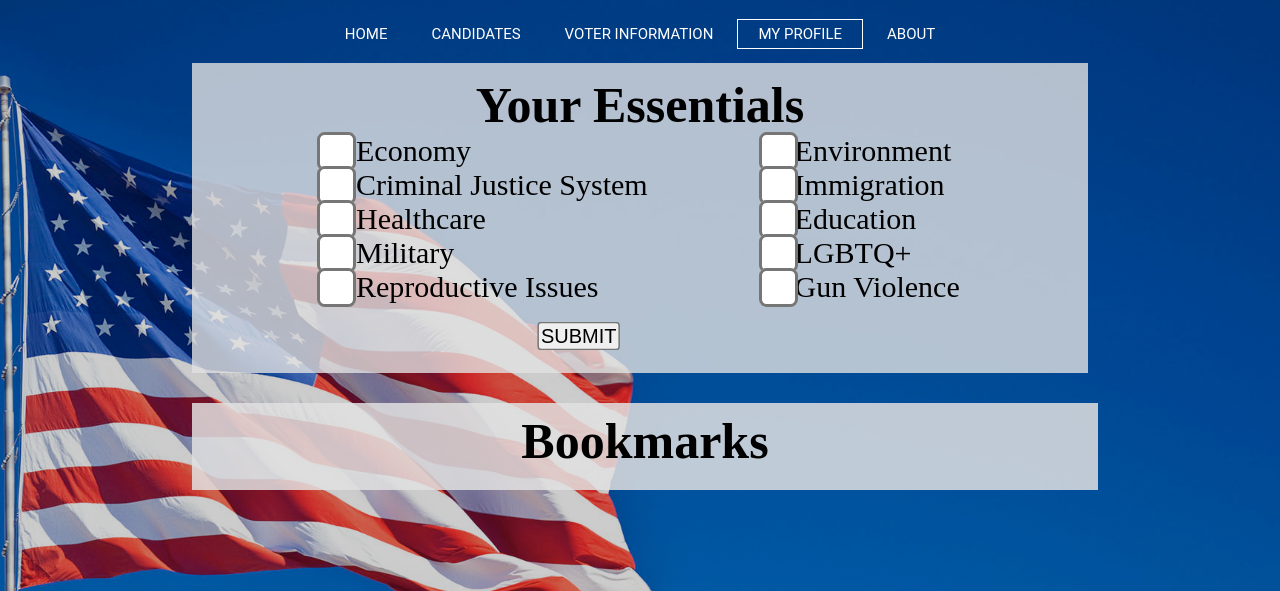
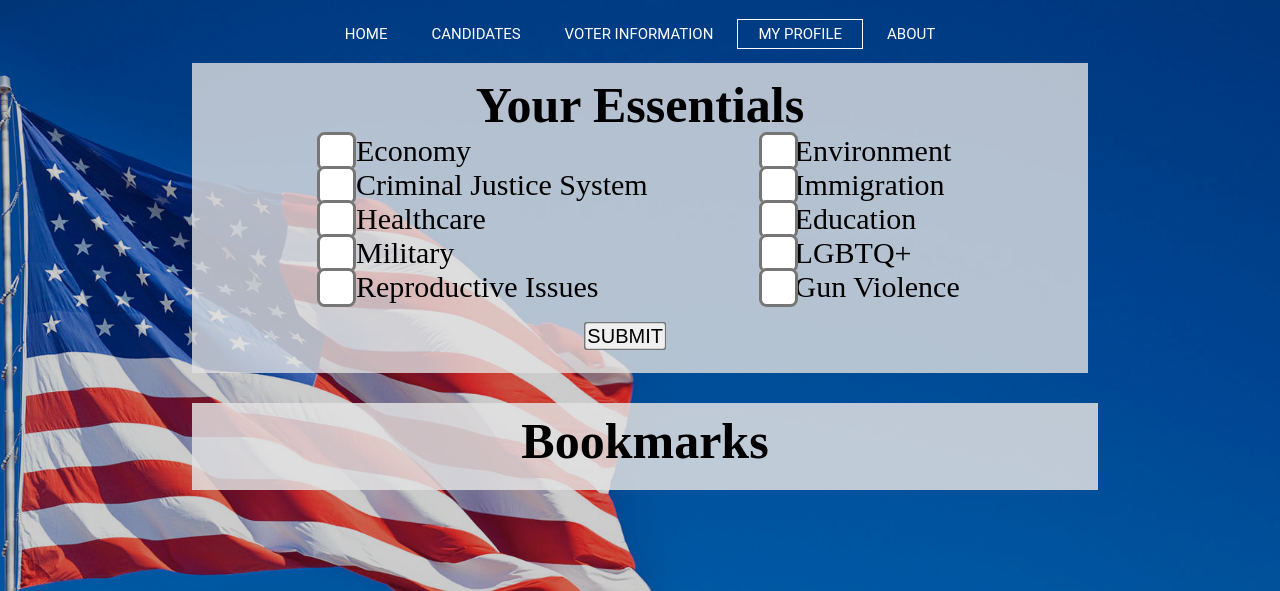
Before and after one commit to anaashrafi/election-essentials, a PHP site: page /user_profile.php?username=1 in a window 1280 px wide. Shown: the top 591 px of the page. Run offline with PHP 8.4, Linux system fonts and the light colour scheme; data that the repository does not hold is empty; a stand-in replaces the project's code that opens the database connection; some libraries are stand-ins or nearby versions.

Commit message:
Fixed submit button on essentials

```diff
--- a/user_profile.php
+++ b/user_profile.php
@@ -158,7 +158,7 @@
               <p class="checkBoxChoices"style="grid-column-start:2;"> Gun Violence
 </p>
             </div>
-            <div style="grid-row-start:7;grid-column-start:2;grid-column-end:3;justify-content:center;padding-left:48%;transform:scale(1.5);">
+            <div style="grid-row-start:7;grid-column-start:2;grid-column-end:3;justify-content:center;padding-left:55%;transform:scale(1.5);">
             <br>
             <button id="submit">SUBMIT</button>
           </div>
```
